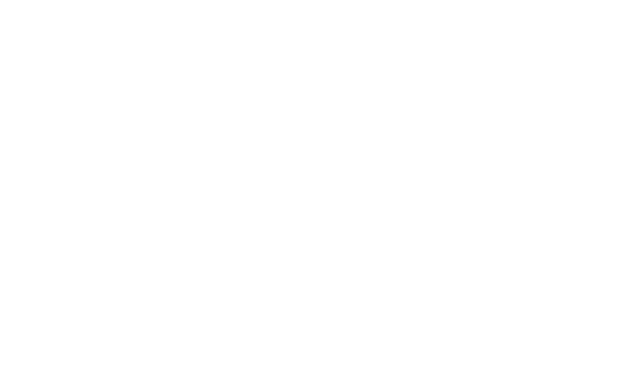
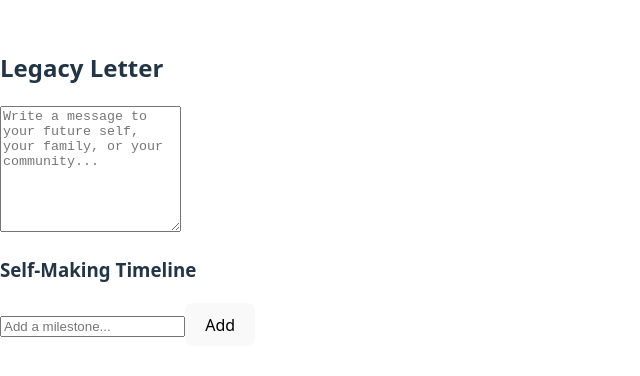
Before and after one commit to eramjabeen1/jabeen_eram_client_risekitcapstone, a React (Vite) app: page /legacy in a window 1280 px wide. Before the commit this address had no page. Shown: the part 204-580 px from the top of the page, without its empty margins (0-640 px from the left). Built offline with nearby package versions, Linux system fonts and the light colour scheme.

Commit message:
Add Legacy Page with letter and milestone tracker

```diff
--- a/src/App.css
+++ b/src/App.css
@@ -99,3 +99,22 @@
   margin-top: 1rem;
   padding: 1rem;
 }
+
+.legacy-page {
+  padding: 2rem;
+  max-width: 700px;
+  margin: auto;
+}
+
+.legacy-page textarea,
+.legacy-page input {
+  width: 100%;
+  margin-top: 1rem;
+  padding: 1rem;
+  font-size: 1rem;
+}
+
+.legacy-page button {
+  margin-top: 0.5rem;
+  padding: 0.5rem 1rem;
+}
--- a/src/main.jsx
+++ b/src/main.jsx
@@ -6,6 +6,8 @@
 import RegisterPage from './pages/RegisterPage.jsx'
 import StreakStatsPage from './pages/StreakStatsPage'
 import PlannerPage from './pages/PlannerPage'
+import LegacyPage from './pages/LegacyPage'
+
 
 import './index.css'
 
@@ -20,6 +22,8 @@
         <Route path="/journal" element={<JournalPage />} />
         <Route path="/streaks" element={<StreakStatsPage />} />
         <Route path="/planner" element={<PlannerPage />} />
+        <Route path="/legacy" element={<LegacyPage />} />
+
       </Routes>
     </BrowserRouter>
   </React.StrictMode>,
--- a/src/pages/JournalPage.jsx
+++ b/src/pages/JournalPage.jsx
@@ -32,6 +32,10 @@
   Open Project Planner
 </Link>
 
+<Link to="/legacy" className="legacy-link">
+  Go to Legacy Letter
+</Link>
+
       {/* wrap blurred content properly inside this div */}
       <div className={`journal-page ${privateMode ? 'blurred-ui' : ''}`}>
         {/* streak and mood picker can come after MVP */}
--- /dev/null
+++ b/src/pages/LegacyPage.jsx
@@ -0,0 +1,51 @@
+import { useState } from 'react'
+
+const LegacyPage = () => {
+  const [letter, setLetter] = useState('')
+  const [milestones, setMilestones] = useState([])
+  const [input, setInput] = useState('')
+
+  const addMilestone = () => {
+    if (!input.trim()) return
+    setMilestones([...milestones, input.trim()])
+    setInput('')
+  }
+
+  const deleteMilestone = (index) => {
+    const updated = [...milestones]
+    updated.splice(index, 1)
+    setMilestones(updated)
+  }
+
+  return (
+    <div className="legacy-page">
+      <h2>Legacy Letter</h2>
+      <textarea
+        rows={8}
+        value={letter}
+        onChange={(e) => setLetter(e.target.value)}
+        placeholder="Write a message to your future self, your family, or your community..."
+      />
+
+      <h3>Self-Making Timeline</h3>
+      <input
+        type="text"
+        value={input}
+        onChange={(e) => setInput(e.target.value)}
+        placeholder="Add a milestone..."
+      />
+      <button onClick={addMilestone}>Add</button>
+
+      <ul>
+        {milestones.map((m, i) => (
+          <li key={i}>
+            {m}
+            <button onClick={() => deleteMilestone(i)}>Delete</button>
+          </li>
+        ))}
+      </ul>
+    </div>
+  )
+}
+
+export default LegacyPage
```
